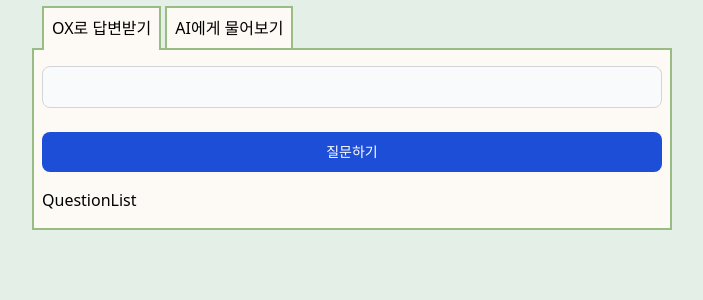
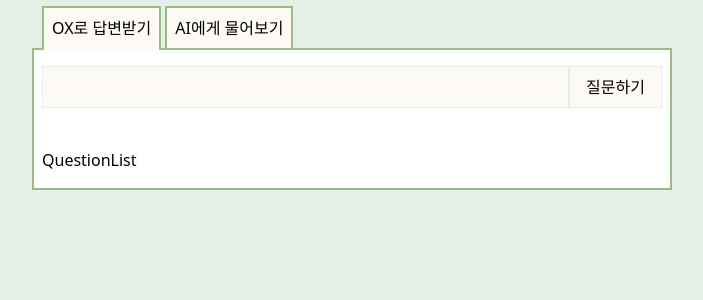
Before and after one commit to 938938/QnANow, a Next.js app: page / in a window 1280 px wide. Shown: the top 300 px of the page, without its empty margins (288-991 px from the left). Built offline with nearby package versions, Linux system fonts and the light colour scheme; no server answers.

Commit message:
[DESIGN] 질문창 스타일 변경

```diff
--- a/src/app/ai/page.tsx
+++ b/src/app/ai/page.tsx
@@ -1,5 +1,4 @@
 'use client';
-import ButtonComponents from '@/components/common/ButtonComponents';
 import InputComponents from '@/components/common/InputComponents';
 import { useAppDispatch, useAppSelector } from '@/utils/hooks/hooks';
 import { fetchAiAnswer, setAiAsk } from '@/utils/redux/aiSlice';
@@ -35,8 +34,8 @@ const AIpage = () => {
         value={ask}
         setValue={setAsk}
         onClickHandler={onClickHandler}
+        text='질문하기'
       />
-      <ButtonComponents text='질문하기' onClickHandler={onClickHandler} />
       {ask && <p>질문 : {ask}?</p>}
       {answer && <p>답변 : {answer}</p>}
     </div>
--- a/src/app/layout.tsx
+++ b/src/app/layout.tsx
@@ -17,7 +17,7 @@ export default function RootLayout({
     <html lang='en'>
       <ReduxToolkitProvider>
         <body className='bg-defaultMint'>
-          <div className='bg-defaultWhite border-2 border-solid border-defaultGreen p-2 w-1/2 mx-auto my-12 relative'>
+          <div className='bg-white border-2 border-solid border-defaultGreen p-2 w-1/2 mx-auto my-12 relative'>
             <Nav />
             <div>{children}</div>
           </div>
--- a/src/components/AskInput.tsx
+++ b/src/components/AskInput.tsx
@@ -4,7 +4,6 @@ import { useAppDispatch } from '@/utils/hooks/hooks';
 import { fetchOxAnswer, setOxAsk } from '@/utils/redux/oxSlice';
 import { useState } from 'react';
 import InputComponents from './common/InputComponents';
-import ButtonComponents from './common/ButtonComponents';
 
 const AskInput = () => {
   const [ask, setAsk] = useState<string>('');
@@ -20,8 +19,8 @@ const AskInput = () => {
         value={ask}
         setValue={setAsk}
         onClickHandler={onClickHandler}
+        text='질문하기'
       />
-      <ButtonComponents text='질문하기' onClickHandler={onClickHandler} />
     </div>
   );
 };
--- a/src/components/common/ButtonComponents.tsx
+++ /dev/null
@@ -1,18 +0,0 @@
-const ButtonComponents = ({
-  text,
-  onClickHandler,
-}: {
-  text: string;
-  onClickHandler: () => void;
-}) => {
-  return (
-    <button
-      onClick={onClickHandler}
-      className='text-white w-full bg-blue-700 hover:bg-blue-800 focus:ring-4 focus:ring-blue-300 font-medium rounded-lg text-sm px-5 py-2.5 focus:outline-none'
-    >
-      {text}
-    </button>
-  );
-};
-
-export default ButtonComponents;
--- a/src/components/common/InputComponents.tsx
+++ b/src/components/common/InputComponents.tsx
@@ -2,28 +2,33 @@ const InputComponents = ({
   value,
   setValue,
   onClickHandler,
+  text,
 }: {
   value: string;
   setValue: React.Dispatch<React.SetStateAction<string>>;
   onClickHandler: () => void;
+  text: string;
 }) => {
   return (
     <form
-      className='mb-6'
+      className='mb-6 flex'
       onSubmit={(e) => {
         e.preventDefault();
         onClickHandler();
       }}
     >
-      {/* <label className='block mb-2 text-sm font-medium text-gray-900 dark:text-white'>
-        Default input
-      </label> */}
       <input
         type='text'
-        className='bg-gray-50 border border-gray-300 text-gray-900 text-sm rounded-lg focus:ring-blue-500 focus:border-blue-500 block w-full p-2.5'
+        className='bg-defaultWhite border border-defaultMint text-gray-900 text-sm focus:ring-2 focus:ring-inset focus:ring-defaultMint focus:outline-none block p-2.5 flex-1'
         value={value}
         onChange={(e) => setValue(e.target.value)}
       />
+      <button
+        onClick={onClickHandler}
+        className='bg-defaultWhite px-4 border border-defaultMint active:shadow-[inset_4px_4px_gray]'
+      >
+        {text}
+      </button>
     </form>
   );
 };
```
